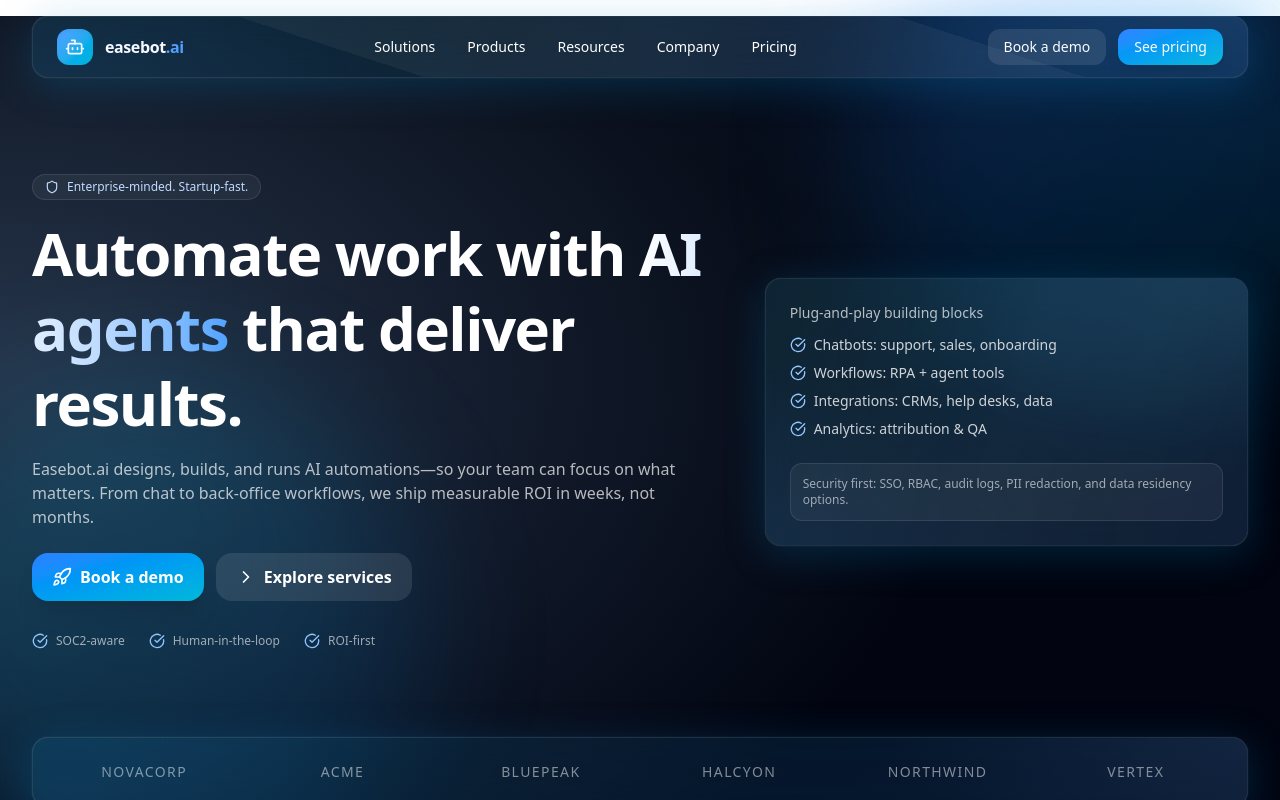
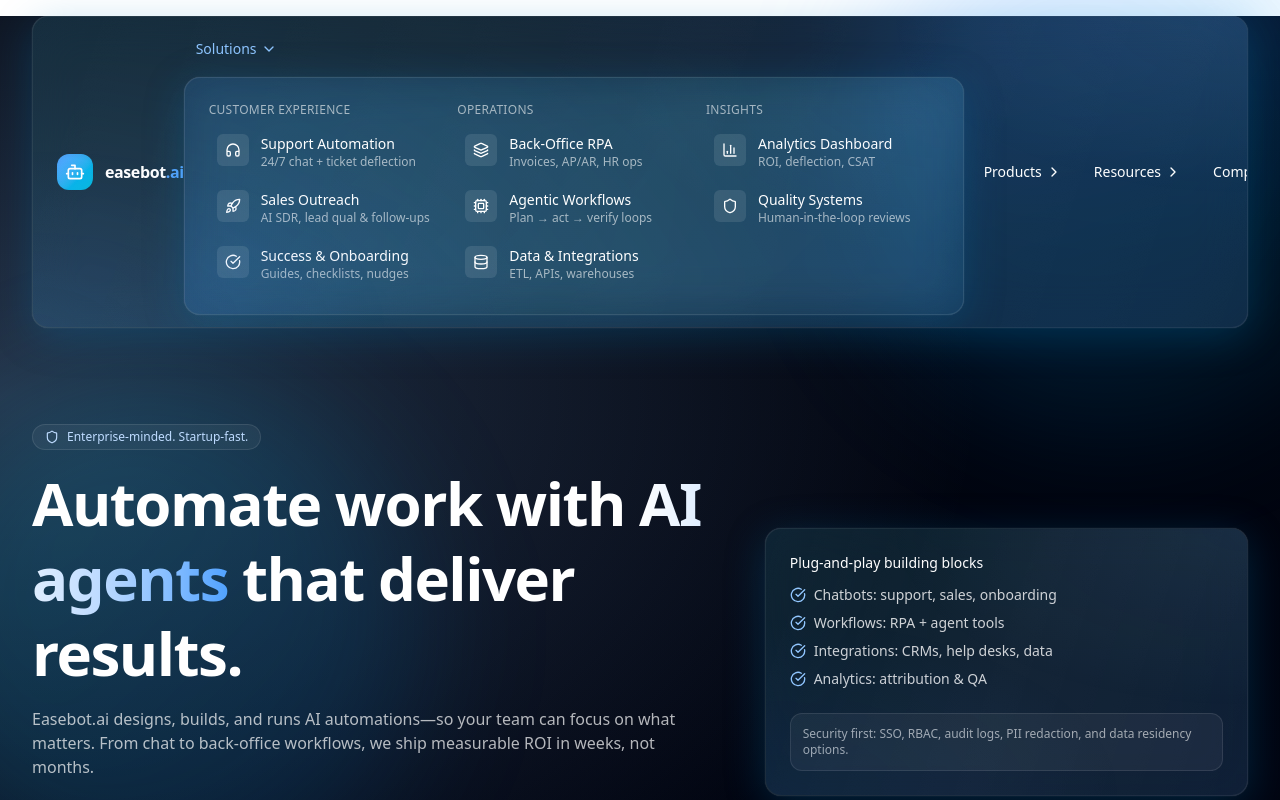
Before and after one commit to easebotsai-ai/ai-solutions, a React (Vite) app: page / in a window 1280 px wide. Both pictures are taken after a click on the button "Solutions". Shown: the top 800 px of the page. Built offline with nearby package versions, Linux system fonts and the light colour scheme.

Commit message:
Update App.tsx

```diff
--- a/src/App.tsx
+++ b/src/App.tsx
@@ -1,4 +1,4 @@
-import { useMemo, useState, useEffect } from "react";
+import { useMemo, useState, useEffect, useRef } from "react";
 import { motion, AnimatePresence } from "framer-motion";
 import {
   Bot, Zap, Shield, DollarSign, Phone, Mail, Rocket, CheckCircle, ChevronRight,
@@ -8,6 +8,7 @@
 /**
  * easebot.ai – React + Tailwind v4 + Framer Motion
  * Pages via hash routes: Home (#/), About (#/about), Contact (#/contact)
+ * Header behavior: **CLICK-TO-OPEN** dropdowns (no hover effects, no header resize)
  */
 
 // --- Tiny hash router helpers ---
@@ -87,12 +88,12 @@
 } as const;
 
 const services = [
-  { title: "AI Chatbots & Assistants", icon: Bot, desc: "Custom GPT-style chat for support, sales, onboarding, and internal knowledge with tone and guardrails tuned to your brand.", bullets: ["24/7 omni-channel (web, Slack, WhatsApp)","Retrieval-Augmented Generation (RAG)","Escalation to human in one click"] },
-  { title: "Workflow Automation", icon: Layers, desc: "Streamline repetitive tasks across CRM, ticketing, and back-office tools with no-code triggers and AI steps.", bullets: ["Zapier/Make/Tray & custom nodes","Human-in-the-loop approvals","SLA & error monitoring"] },
-  { title: "Data & Integrations", icon: Database, desc: "Clean, sync, and route data between apps. Build resilient APIs and webhooks that your business can trust.", bullets: ["ETL to warehouses (Snowflake/BigQuery)","Webhook & API gateways","SOC2-friendly observability"] },
-  { title: "Agentic Workforces", icon: Cpu, desc: "Deploy multi-step agents that plan, act, and verify outcomes across emails, CRMs, and internal tools.", bullets: ["Function-calling tools","Planning + self-check loops","Safe action scopes"] },
-  { title: "Analytics & Reporting", icon: BarChart3, desc: "Measure ROI with dashboards and attribution so every automation is tied to real business impact.", bullets: ["AI quality & deflection metrics","Revenue and saved hours","A/B tests & cohorting"] },
-  { title: "Security & Compliance", icon: Shield, desc: "Enterprise-grade practices to protect your data and customers from day one.", bullets: ["SSO, RBAC, audit logs","PII redaction & data residency","Vendor risk assessments"] },
+  { title: "AI Chatbots & Assistants", icon: Bot, desc: "Custom GPT-style chat for support, sales, onboarding, and internal knowledge with tone and guardrails tuned to your brand.", bullets: ["24/7 omni-channel (web, Slack, WhatsApp)", "Retrieval-Augmented Generation (RAG)", "Escalation to human in one click"] },
+  { title: "Workflow Automation", icon: Layers, desc: "Streamline repetitive tasks across CRM, ticketing, and back-office tools with no-code triggers and AI steps.", bullets: ["Zapier/Make/Tray & custom nodes", "Human-in-the-loop approvals", "SLA & error monitoring"] },
+  { title: "Data & Integrations", icon: Database, desc: "Clean, sync, and route data between apps. Build resilient APIs and webhooks that your business can trust.", bullets: ["ETL to warehouses (Snowflake/BigQuery)", "Webhook & API gateways", "SOC2-friendly observability"] },
+  { title: "Agentic Workforces", icon: Cpu, desc: "Deploy multi-step agents that plan, act, and verify outcomes across emails, CRMs, and internal tools.", bullets: ["Function-calling tools", "Planning + self-check loops", "Safe action scopes"] },
+  { title: "Analytics & Reporting", icon: BarChart3, desc: "Measure ROI with dashboards and attribution so every automation is tied to real business impact.", bullets: ["AI quality & deflection metrics", "Revenue and saved hours", "A/B tests & cohorting"] },
+  { title: "Security & Compliance", icon: Shield, desc: "Enterprise-grade practices to protect your data and customers from day one.", bullets: ["SSO, RBAC, audit logs", "PII redaction & data residency", "Vendor risk assessments"] },
 ];
 
 const plans = [
@@ -144,24 +145,27 @@
   const [openMenu, setOpenMenu] = useState<null | keyof typeof mega>(null);
   const year = useMemo(() => new Date().getFullYear(), []);
 
-  // --- Hover intent to prevent menu flicker ---
-  const [hoverTimer, setHoverTimer] = useState<number | null>(null);
-  const openMenuNow = (k: keyof typeof mega) => {
-    if (hoverTimer) clearTimeout(hoverTimer);
-    setHoverTimer(null);
-    setOpenMenu(k);
-  };
-  const scheduleCloseMenu = () => {
-    if (hoverTimer) clearTimeout(hoverTimer);
-    const t = window.setTimeout(() => setOpenMenu(null), 150); // small delay avoids gaps flicker
-    setHoverTimer(t);
-  };
+  // CLICK-ONLY MENU: close on outside click or ESC
+  const navRef = useRef<HTMLDivElement | null>(null);
+  const toggleMenu = (k: keyof typeof mega) => setOpenMenu(prev => prev === k ? null : k);
 
   useEffect(() => {
-    const onHash = () => { setRoute(getHashRoute()); setNavOpen(false); };
+    const onHash = () => { setRoute(getHashRoute()); setNavOpen(false); setOpenMenu(null); };
     window.addEventListener('hashchange', onHash);
     if (!window.location.hash) navTo(routes.HOME);
     return () => window.removeEventListener('hashchange', onHash);
+  }, []);
+
+  useEffect(() => {
+    function handleDocClick(e: MouseEvent){
+      if (!navRef.current) return;
+      const target = e.target as Node;
+      if (!navRef.current.contains(target)) setOpenMenu(null);
+    }
+    function onEsc(e: KeyboardEvent){ if (e.key === 'Escape') setOpenMenu(null); }
+    document.addEventListener('click', handleDocClick);
+    document.addEventListener('keydown', onEsc);
+    return () => { document.removeEventListener('click', handleDocClick); document.removeEventListener('keydown', onEsc); };
   }, []);
 
   return (
@@ -173,20 +177,12 @@
           --sheen-alpha: 0.06; /* increase for stronger sheen */
           --sheen-speed: 18s;  /* lower = faster */
         }
-        @keyframes gradientShift {
-          0% { background-position: 0% 50%; }
-          50% { background-position: 100% 50%; }
-          100% { background-position: 0% 50%; }
-        }
+        @keyframes gradientShift { 0% { background-position: 0% 50%; } 50% { background-position: 100% 50%; } 100% { background-position: 0% 50%; } }
         .card { background: var(--card-grad); background-size: 200% 200%; animation: gradientShift 30s ease-in-out infinite; position: relative; overflow: hidden; }
         .card::after { content: ""; position: absolute; inset: 0; pointer-events:none; background: radial-gradient(600px 300px at 100% 0%, rgba(147,197,253,0.08), transparent 60%), radial-gradient(600px 300px at 0% 100%, rgba(59,130,246,0.08), transparent 60%); }
         .sheen { position: relative; overflow: hidden; }
         .sheen::before { content: ""; position: absolute; top: -120%; left: -60%; width: 220%; height: 340%; transform: rotate(18deg); background: linear-gradient(90deg, rgba(255,255,255,0) 0%, rgba(255,255,255,var(--sheen-alpha)) 50%, rgba(255,255,255,0) 100% ); animation: sheenMove var(--sheen-speed) linear infinite; }
-        @keyframes sheenMove {
-          0% { transform: translateX(-60%) rotate(18deg); }
-          50% { transform: translateX(0%) rotate(18deg); }
-          100% { transform: translateX(60%) rotate(18deg); }
-        }
+        @keyframes sheenMove { 0% { transform: translateX(-60%) rotate(18deg); } 50% { transform: translateX(0%) rotate(18deg); } 100% { transform: translateX(60%) rotate(18deg); } }
       `}</style>
 
       {/* Floating abstract blobs */}
@@ -203,44 +199,38 @@
               <span className="font-semibold tracking-tight">easebot<span className="text-blue-400">.ai</span></span>
             </a>
 
-            {/* Desktop nav with mega menu (fixed) */}
-            <nav
-              className="hidden md:flex items-center gap-2 text-sm relative"
-              onMouseLeave={scheduleCloseMenu}
+            {/* Desktop nav with CLICK-TO-OPEN dropdowns (no hover effects) */}
+            <nav ref={navRef} className="hidden md:flex items-center gap-2 text-sm relative">
+              {(["solutions","products","resources","company"] as Array<keyof typeof mega>).map((key)=> (
+                <div key={key} className="relative">
+                  <button
+                    type="button"
+                    aria-expanded={openMenu===key}
+                    aria-controls={`menu-${key}`}
+                    onClick={() => toggleMenu(key)}
+                    className={`px-3 h-10 flex items-center rounded-lg transition-colors ${openMenu===key ? 'text-blue-300' : ''}`}
                   >
-              {(["solutions","products","resources","company"] as Array<keyof typeof mega>).map((key)=> (
-                <div
-                  key={key}
-                  className="relative"
-                  onMouseEnter={() => openMenuNow(key)}
+                    {mega[key].label}
+                    <ChevronRight className={`ml-1 h-4 w-4 transition-transform ${openMenu===key ? 'rotate-90' : ''}`}/>
+                  </button>
+
+                  {/* Per-item dropdown panel (positioned under the header, no layout shift) */}
+                  <AnimatePresence>
+                    {openMenu===key && (
+                      <motion.div
+                        id={`menu-${key}`}
+                        initial={{opacity:0, y: -4}}
+                        animate={{opacity:1, y: 0}}
+                        exit={{opacity:0, y: -4}}
+                        className={`absolute left-0 top-full mt-2 w-[780px] max-w-[90vw] ${glass} rounded-2xl p-6 grid grid-cols-3 gap-4`}
                       >
-                  <button className={`px-3 py-2 rounded-lg hover:bg-white/10 ${openMenu===key ? 'text-blue-300' : ''}`}>
-                    {mega[key].label}
-                  </button>
-                </div>
-              ))}
-              <a href={`${mega.pricing.href}`} className="px-3 py-2 rounded-lg hover:bg-white/10">
-                {mega.pricing.label}
-              </a>
-
-              {/* Mega panel (shared) */}
-              <AnimatePresence>
-                {openMenu && (
-                  <motion.div
-                    onMouseEnter={() => { if (hoverTimer) { clearTimeout(hoverTimer); setHoverTimer(null); } }}
-                    onMouseLeave={scheduleCloseMenu}
-                    initial={{opacity:0, y:-6}}
-                    animate={{opacity:1, y:0}}
-                    exit={{opacity:0, y:-6}}
-                    className={`absolute left-0 top-full mt-2 w-[900px] max-w-[90vw] ${glass} rounded-2xl p-6 grid grid-cols-3 gap-4`}
-                  >
-                    {mega[openMenu].columns.map((col)=> (
+                        {mega[key].columns.map((col)=> (
                           <div key={col.title}>
                             <div className="text-xs uppercase tracking-wide text-white/60">{col.title}</div>
                             <ul className="mt-2 space-y-1">
                               {col.items.map((it)=> (
                                 <li key={it.label}>
-                              <a href={it.href} className="flex items-start gap-3 rounded-lg px-2 py-2 hover:bg-white/10">
+                                  <a href={it.href} onClick={()=>setOpenMenu(null)} className="flex items-start gap-3 rounded-lg px-2 py-2 hover:bg-white/10">
                                     <div className="h-8 w-8 rounded-md bg-white/10 grid place-items-center"><it.icon className="h-4 w-4"/></div>
                                     <div>
                                       <div className="font-medium">{it.label}</div>
@@ -255,11 +245,16 @@
                       </motion.div>
                     )}
                   </AnimatePresence>
+                </div>
+              ))}
+
+              {/* Simple link for Pricing */}
+              <a href={`${mega.pricing.href}`} className="px-3 h-10 flex items-center rounded-lg">{mega.pricing.label}</a>
             </nav>
 
             {/* Desktop CTAs */}
             <div className="hidden md:flex items-center gap-3">
-              <a href={`#${routes.CONTACT}`} className="rounded-xl px-4 py-2 text-sm font-medium bg-white/10 hover:bg-white/20 transition-colors">Book a demo</a>
+              <a href={`#${routes.CONTACT}`} className="rounded-xl px-4 py-2 text-sm font-medium bg-white/10 transition-colors">Book a demo</a>
               <a href={`#${routes.HOME}#pricing`} className="rounded-xl px-4 py-2 text-sm font-medium bg-gradient-to-br from-blue-500 to-cyan-500 hover:from-blue-400 hover:to-cyan-400 transition-colors shadow-lg">
                 See pricing
               </a>
@@ -681,7 +676,7 @@
 function HeroCard(){
   return (
     <div className={`p-6 rounded-2xl ${glass} sheen`}>
-      <div className="text-sm text-white/70">Plug-and-play building blocks</div>
+      <div className="text-sm text_white/70">Plug-and-play building blocks</div>
       <ul className="mt-3 space-y-2 text-sm text-white/80">
         <li className="flex items-start gap-2"><CheckCircle className="h-4 w-4 text-blue-300 mt-0.5"/> Chatbots: support, sales, onboarding</li>
         <li className="flex items-start gap-2"><CheckCircle className="h-4 w-4 text-blue-300 mt-0.5"/> Workflows: RPA + agent tools</li>
```
Lines whose indentation alone changed are shown as unchanged.
